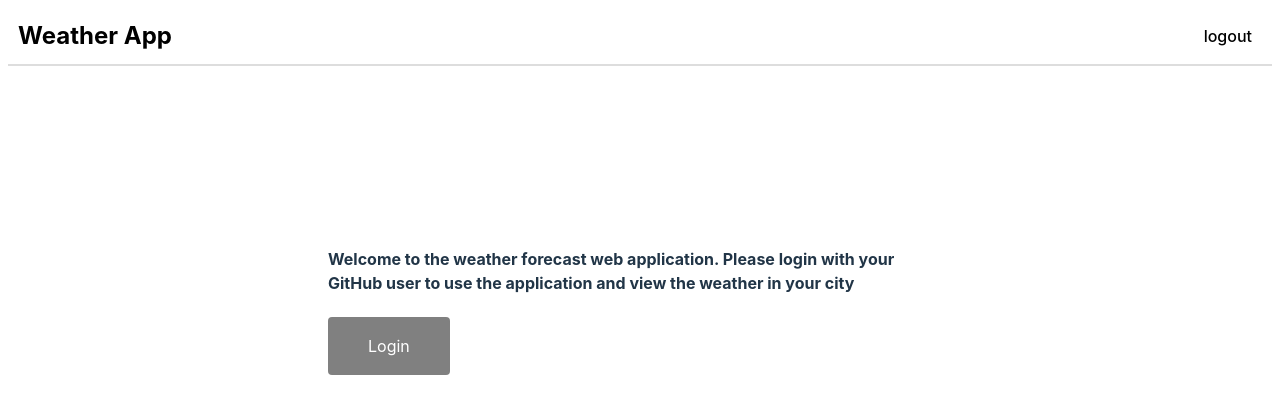
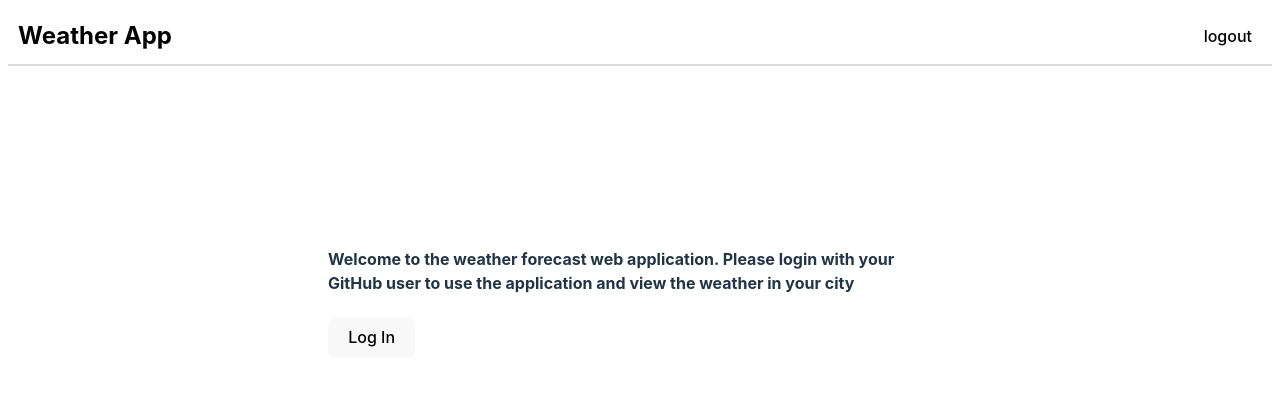
Before and after one commit to captainalbert/ehrlichApplication, a React (Vite) app in the folder ehrlich-weather-app/: page / in a window 1280 px wide. Shown: the top 414 px of the page. Built offline with nearby package versions, Linux system fonts and the light colour scheme.

Commit message:
Integrate Auth0 provider

```diff
--- a/ehrlich-weather-app/package.json
+++ b/ehrlich-weather-app/package.json
@@ -10,6 +10,7 @@
     "preview": "vite preview"
   },
   "dependencies": {
+    "@auth0/auth0-react": "^2.2.4",
     "react": "^18.2.0",
     "react-dom": "^18.2.0"
   },
--- /dev/null
+++ b/ehrlich-weather-app/src/components/LoginButton/LoginButton.tsx
@@ -0,0 +1,10 @@
+import React from "react";
+import { useAuth0 } from "@auth0/auth0-react";
+
+const LoginButton = () => {
+  const { loginWithRedirect } = useAuth0();
+
+  return <button onClick={() => loginWithRedirect()}>Log In</button>;
+};
+
+export default LoginButton;
--- a/ehrlich-weather-app/src/main.tsx
+++ b/ehrlich-weather-app/src/main.tsx
@@ -1,10 +1,20 @@
-import React from 'react'
-import ReactDOM from 'react-dom/client'
-import App from './App.tsx'
-import './index.css'
+import React from "react";
+import ReactDOM from "react-dom/client";
+import App from "./App.tsx";
+import "./index.css";
 
-ReactDOM.createRoot(document.getElementById('root')!).render(
+import { Auth0Provider } from "@auth0/auth0-react";
+
+ReactDOM.createRoot(document.getElementById("root")!).render(
   <React.StrictMode>
-    <App />
-  </React.StrictMode>,
-)
+    <Auth0Provider
+      domain="dev-0pttj0dkc07rpfa4.us.auth0.com"
+      clientId="H6eDaJZSkFfO4WmoUJaoWG0Gr72iVLQ8"
+      authorizationParams={{
+        redirect_uri: window.location.origin,
+      }}
+    >
+      <App />
+    </Auth0Provider>
+  </React.StrictMode>
+);
--- a/ehrlich-weather-app/src/views/LandingPage/LandingPage.tsx
+++ b/ehrlich-weather-app/src/views/LandingPage/LandingPage.tsx
@@ -3,8 +3,10 @@
 
 import Button from "../../components/Button/Button";
 import Title from "../../components/Title/Title";
+import LoginButton from "../../components/LoginButton/LoginButton";
 
 const LandingPage = () => {
+  // This function is responsible for handling login.
   const handleLogin = () => {
     console.log("user tried to login");
   };
@@ -15,7 +17,8 @@
         title="Welcome to the weather forecast web application. Please login with your
         GitHub user to use the application and view the weather in your city"
       />
-      <Button title="Login" onClick={handleLogin} />
+      {/* <Button title="Login" onClick={handleLogin} /> */}
+      <LoginButton />
     </div>
   );
 };
```
Also changed, not shown: 1 other file (tests, documents, lock files or other folders).
